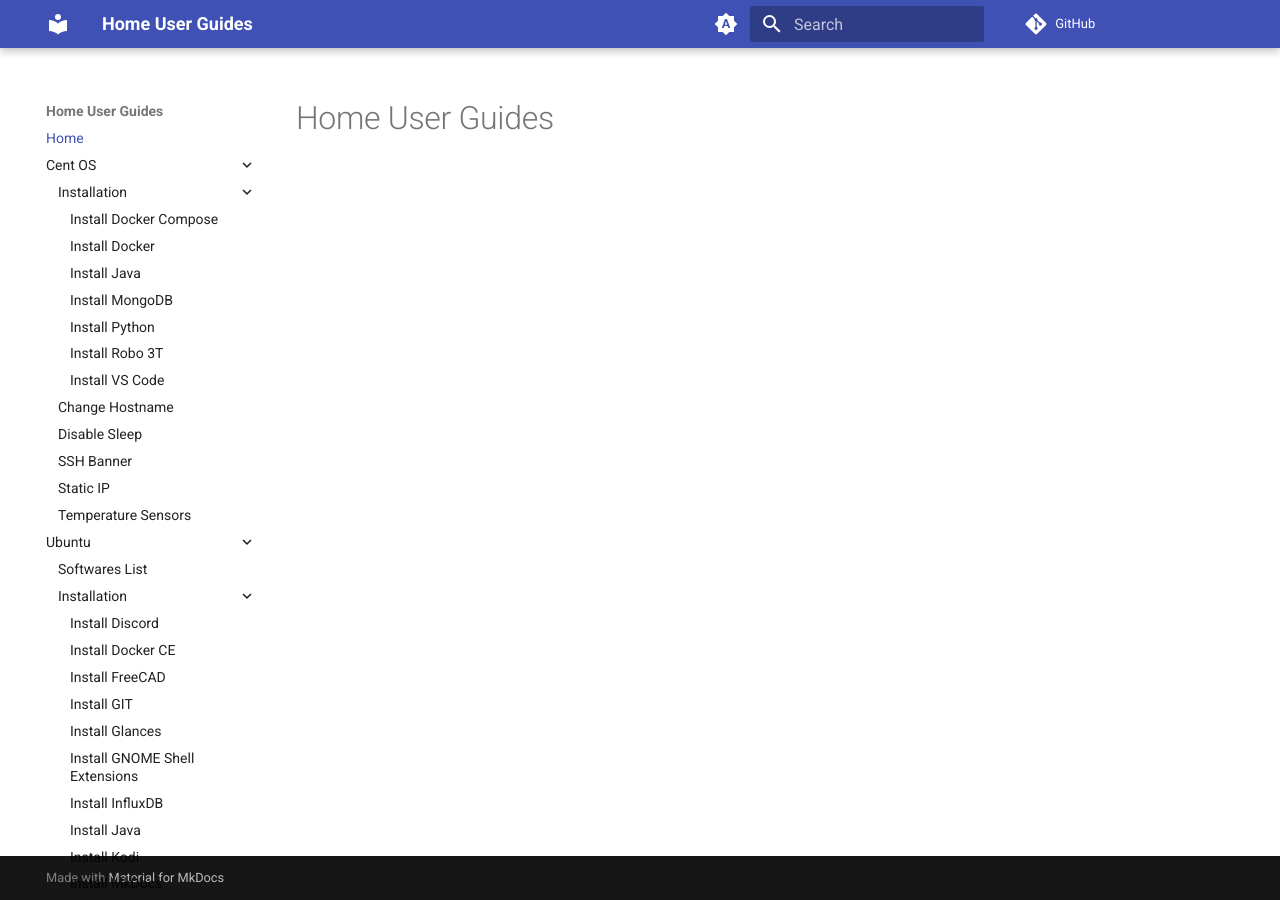
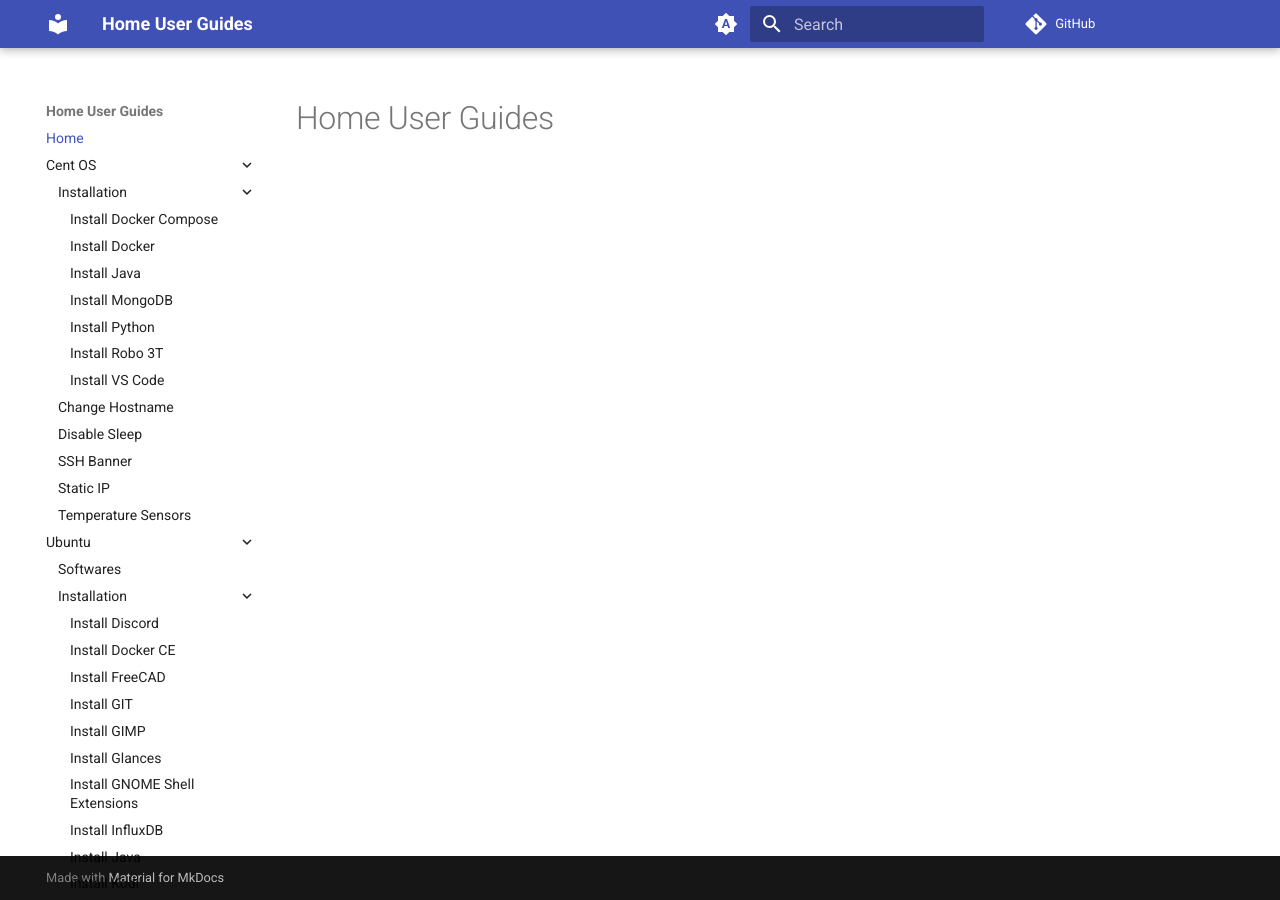
Before and after one commit to sreeramachandramurthy/home-user-guides, an MkDocs documentation site: the page built from docs/index.md, in a window 1280 px wide. Built offline with MkDocs 1.6.1 and Material for MkDocs 9.7.7, drawn with Linux system fonts in a browser that asks for light colours; comment, search, counter and statistics services are not loaded; some of the changed lines change nothing that is shown.

Commit message:
New Links

```diff
--- a/mkdocs.yml
+++ b/mkdocs.yml
@@ -18,12 +18,13 @@
     - 'Static IP': 'centos/static-ip.md'
     - 'Temperature Sensors': 'centos/temperature-sensors.md'
   - 'Ubuntu':
-    - 'Softwares List': 'ubuntu/softwares-list.md'
+    - 'Softwares': 'ubuntu/softwares.md'
     - 'Installation':
       - 'Install Discord': 'ubuntu/installation/install-discord.md'
       - 'Install Docker CE': 'ubuntu/installation/install-docker.md'
       - 'Install FreeCAD': 'ubuntu/installation/install-freecad.md'
       - 'Install GIT': 'ubuntu/installation/install-git.md'
+      - 'Install GIMP': 'ubuntu/installation/install-gimp.md'
       - 'Install Glances': 'ubuntu/installation/install-glances.md'
       - 'Install GNOME Shell Extensions': 'ubuntu/installation/install-gnome-shell-extensions.md'
       - 'Install InfluxDB': 'ubuntu/installation/install-influxdb.md'
@@ -35,9 +36,11 @@
       - 'Install MySQL': 'ubuntu/installation/install-mysql.md'
       - 'Install Net Tools': 'ubuntu/installation/install-net-tools.md'
       - 'Install OpenSSH': 'ubuntu/installation/install-openssh.md'
+      - 'Install PuddleTAG': 'ubuntu/installation/install-puddletag.md'
       - 'Install Python': 'ubuntu/installation/install-python.md'
       - 'Install SNMP': 'ubuntu/installation/install-snmp.md'
       - 'Install Ubuntu Server': 'ubuntu/installation/install-ubuntu-server.md'
+      - 'Install VLC': 'ubuntu/installation/install-vlc.md'
       - 'Install VS Code': 'ubuntu/installation/install-vscode.md'
 
 extra_css:
```
